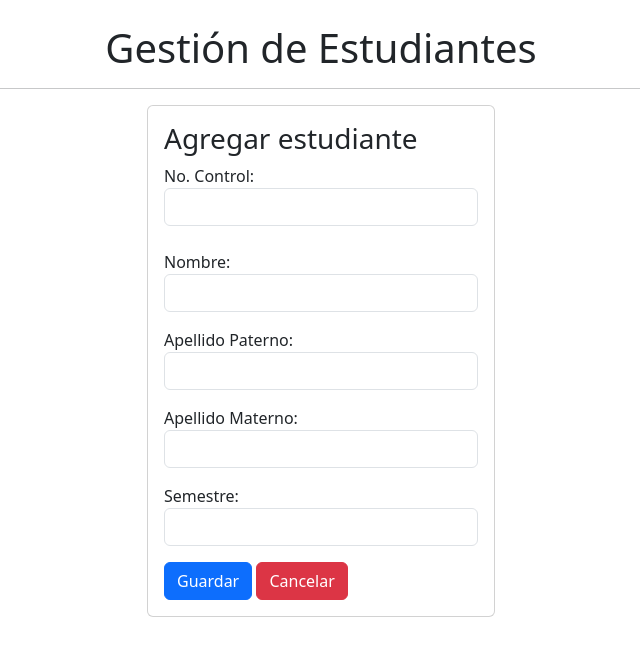
After one commit to GemaLopez01/CRUD_ESTUDIANTES, a Flask app: page /estudiantes/new in a window 1280 px wide. The commit adds this page. Shown: the top 656 px of the page, without its empty margins (319-959 px from the left). Run offline with Flask 3, Linux system fonts and the light colour scheme.

Commit message:
feat/parte2

```diff
--- a/app.py
+++ b/app.py
@@ -1,17 +1,100 @@
-from flask import Flask, render_template
+from flask import Flask, request, jsonify, render_template, redirect, url_for
+from flask_sqlalchemy import SQLAlchemy
 
 #crear instancia
 app =  Flask(__name__)
 
+# Configuración de la base de datos (SQLite local)
+# Usar sqlite para desarrollo local: crea un archivo `estudiantes.db` en el directorio del proyecto.
+app.config['SQLALCHEMY_DATABASE_URI'] = 'sqlite:///estudiantes.db'
+app.config['SQLALCHEMY_TRACK_MODIFICATIONS'] = False
+
+db = SQLAlchemy(app)
+
+#Modelo de la base de datos
+class Estudiante(db.Model):
+    __tablename__ = 'estudiantes'
+    no_control = db.Column(db.String, primary_key=True)
+    nombre = db.Column(db.String)
+    ap_paterno = db.Column(db.String)
+    ap_materno = db.Column(db.String)
+    semestre = db.Column(db.Integer)
+
+    def to_dict(self):
+        return{
+            'no_control': self.no_control,
+            'nombre': self.nombre,
+            'ap_paterno': self.ap_paterno,
+            'ap_materno': self.ap_materno,
+            'semestre': self.semestre,
+        }
+
+
 #Ruta raiz
 @app.route('/')
 def index():
-    return 'Hola Mundo'
+    #retornar los alumnos
+    #return 'Hola Mundo'
 
-@app.route('/estudiantes')
-def getEstudiantes():
-    #return 'Aqui se mostraran los estudiantes'
-    return render_template('index.html')
+    #Trae todos los estudiantes
+    estudiantes = Estudiante.query.all()
+    return render_template('index.html', estudiantes = estudiantes)
+
+#Ruta /alumnos crear un nuevo alumno
+@app.route('/estudiantes/new', methods=['GET','POST'])
+def create_estudiante():
+    if request.method == 'POST':
+        #Agregar Estudiante
+        no_control = request.form['no_control']
+        nombre = request.form['nombre']
+        ap_paterno = request.form['ap_paterno']
+        ap_materno = request.form['ap_materno']
+        semestre = request.form['semestre']
+
+        nvo_estudiante = Estudiante(no_control=no_control, nombre=nombre, ap_paterno=ap_paterno, ap_materno= ap_materno, semestre= semestre)
+
+        db.session.add(nvo_estudiante)
+        db.session.commit()
+
+        return redirect(url_for('index'))
+
+    #Aqui sigue si es GET
+    return render_template('create_estudiante.html')
+
+
+#Eliminar estudiante
+@app.route('/estudiantes/delete/<string:no_control>')
+def delete_estudiante(no_control):
+    estudiante = Estudiante.query.get(no_control)
+    if estudiante:
+        db.session.delete(estudiante)
+        db.session.commit()
+    return redirect(url_for('index'))
+
+#Actualizar estudiante
+@app.route('/estudiantes/update/<string:no_control>', methods=['GET','POST'])
+def update_estudiante(no_control):
+    estudiante = Estudiante.query.get(no_control)
+    if request.method == 'POST':
+        estudiante.nombre = request.form['nombre']
+        estudiante.ap_paterno = request.form['ap_paterno']
+        estudiante.ap_materno = request.form['ap_materno']
+        estudiante.semestre = request.form['semestre']
+        db.session.commit()
+        return redirect(url_for('index'))
+    return render_template('update_estudiante.html', estudiante=estudiante)
+
+
+
+#Ruta /alumnos
+@app.route('/alumnos')
+def getAlumnos():
+    return 'Aqui van los alumnos'
+
 
 if __name__ == '__main__':
+    # Crear las tablas en la base de datos si aún no existen
+    with app.app_context():
+        db.create_all()
+
     app.run(debug=True)
--- a/templates/base.html
+++ b/templates/base.html
@@ -1,18 +1,18 @@
-<!doctype html>
+<!DOCTYPE html>
 <html lang="es">
-  <head>
-    <meta charset="utf-8">
-    <meta name="viewport" content="width=device-width, initial-scale=1, shrink-to-fit=no">
+<head>
+    <meta charset="UTF-8">
+    <meta name="viewport" content="width=device-width, initial-scale=1.0">
+    <link href="https://cdn.jsdelivr.net/npm/bootstrap@5.3.3/dist/css/bootstrap.min.css" rel="stylesheet" integrity="sha384-QWTKZyjpPEjISv5WaRU9OFeRpok6YctnYmDr5pNlyT2bRjXh0JMhjY6hW+ALEwIH" crossorigin="anonymous">
     <title>{% block title %}{% endblock %}</title>
-
-    <!-- Bootstrap 5 -->
-    <link href="https://cdn.jsdelivr.net/npm/bootstrap@5.3.2/dist/css/bootstrap.min.css" rel="stylesheet" integrity="sha384-MgzrqIF5eRCK38zj3tF2wxPo6Q2cr6S/vrwMryPKsmkY9uwLORZDyT6fOK4r5rGh" crossorigin="anonymous">
-  </head>
-  <body>
-    <div class="container py-4">
-      {% block content %}{% endblock %}
+</head>
+<body>
+    <div class="container mt-4">
+        <h1 class="text-center">Gestión de Estudiantes</h1>
+        <hr>
+        <div class="container w-80">
+            {% block content %}{% endblock %}
+        </div>
     </div>
-
-    <script src="https://cdn.jsdelivr.net/npm/bootstrap@5.3.2/dist/js/bootstrap.bundle.min.js" integrity="sha384-km5ZH9/TlYpKgglTIjNfz9G46F5ywQkAa/cKWu7cpcxNkenA2dJtZmwA7HOYbHrK" crossorigin="anonymous"></script>
-  </body>
+</body>
 </html>
--- /dev/null
+++ b/templates/create_estudiante.html
@@ -0,0 +1,45 @@
+{% extends 'base.html' %}
+{% block title%} Agregar Estudiante {% endblock %}
+{% block content%}
+<div class="row">
+    <div class="col">
+    </div>
+    <div class="col">
+        <div class="card ">
+            <div class="card-body">
+                <h3 class="card-title">Agregar estudiante</h3>
+                <form action="{{ url_for('create_estudiante') }}" method="POST">
+                    <div class="form-group mb-4">
+                        <label for="no_control">No. Control:</label>
+                        <input type="text" class="form-control" id="no_control" name="no_control" required>
+                    </div>
+                    <div class="form-group mb-3">
+                        <label for="nombre">Nombre:</label>
+                        <input type="text" class="form-control" id="nombre" name="nombre" required>
+                    </div>
+                    <div class="form-group mb-3">
+                        <label for="ap_paterno">Apellido Paterno:</label>
+                        <input type="text" class="form-control" id="ap_paterno" name="ap_paterno" required>
+                    </div>
+                    <div class="form-group mb-3">
+                        <label for="ap_materno">Apellido Materno:</label>
+                        <input type="text" class="form-control" id="ap_materno" name="ap_materno" required>
+                    </div>
+                    <div class="form-group mb-3">
+                        <label for="semestre">Semestre:</label>
+                        <input type="number" class="form-control" id="semestre" name="semestre" required>
+                    </div>
+                    <button type="submit" class="btn btn-primary">Guardar</button>
+                    <a href="{{ url_for('index') }}" class="btn btn-danger ">Cancelar</a>
+
+                </form>
+            </div>
+        </div>
+    </div>
+    <div class="col">
+    </div>
+</div>
+
+
+
+{% endblock%}
```
Also changed, not shown: templates/update_estudiante.html (added, +40 -0 lines).
